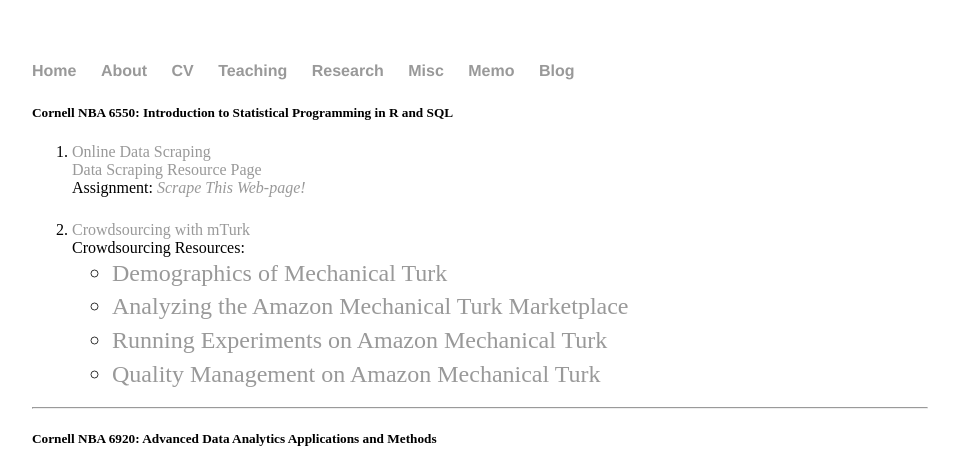
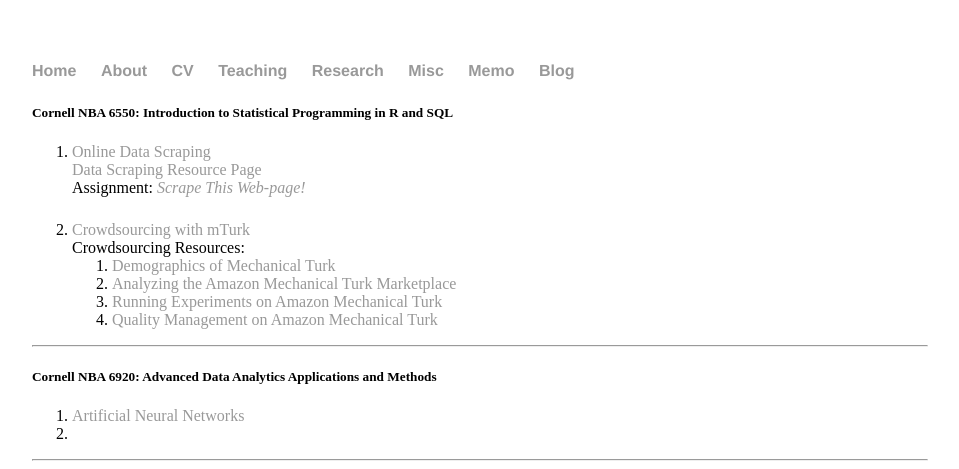
Before and after one commit to shenglih/shenglih.github.io, a Jekyll site: the page built from teaching/index.html, in a window 1280 px wide. Shown: the top 469 px of the page, without its empty margins (160-1119 px from the left). Built offline with Jekyll 4.4.1, drawn with Linux system fonts in a browser that asks for light colours.

Commit message:
Update index.html

```diff
--- a/teaching/index.html
+++ b/teaching/index.html
@@ -14,12 +14,12 @@
 		<li><a href="https://www.dropbox.com/s/bt456hfyddls6qi/mturkdeck.pdf?dl=0">Crowdsourcing with mTurk</a>
 			<br>
 			Crowdsourcing Resources:
-			<ul>
+			<ol>
 				<li><a href="/teaching/CeDER-10-01.pdf">Demographics of Mechanical Turk</a></li>
 				<li><a href="/teaching/xrds2011.pdf">Analyzing the Amazon Mechanical Turk Marketplace</a></li>
 				<li><a href="/teaching/jdm10630a.pdf">Running Experiments on Amazon Mechanical Turk</a></li>
 				<li><a href="/teaching/hcomp2010.pdf">Quality Management on Amazon Mechanical Turk</a></li>
-			</ul></li>
+			</ol></li>
 	</ol>
 	<hr>
 	<h5>Cornell NBA 6920: Advanced Data Analytics Applications and Methods</h5>
```
